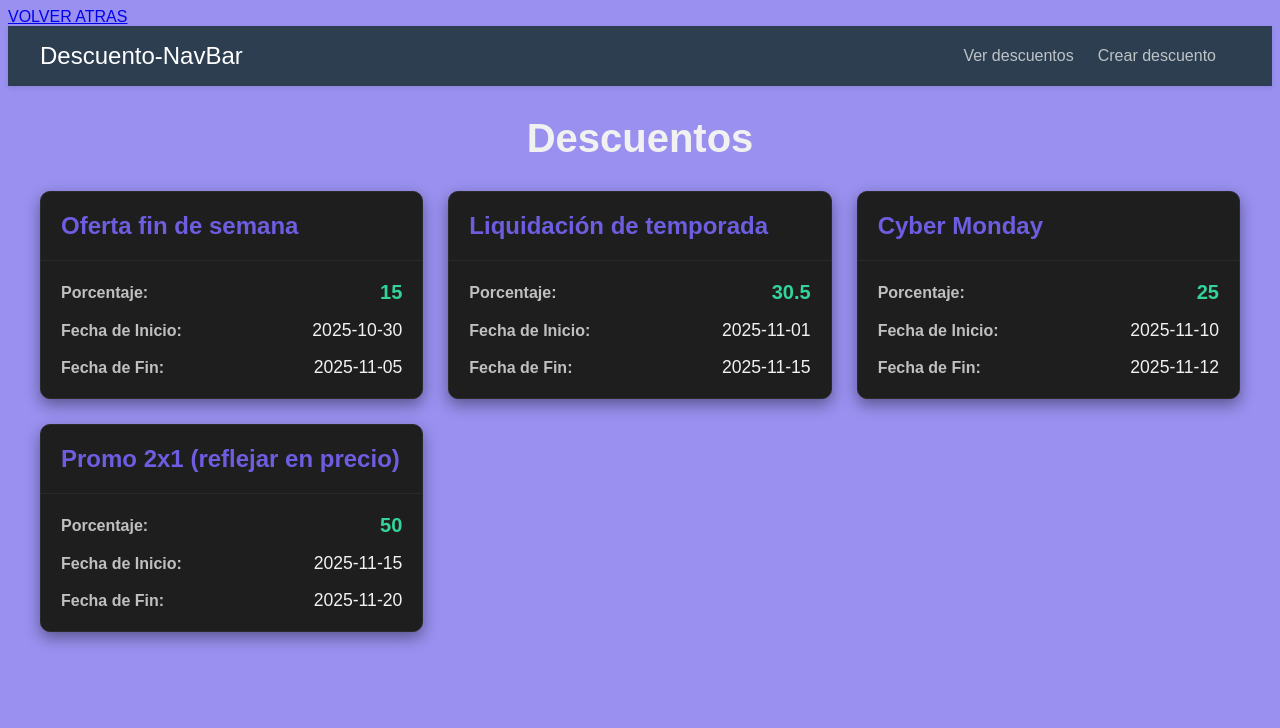
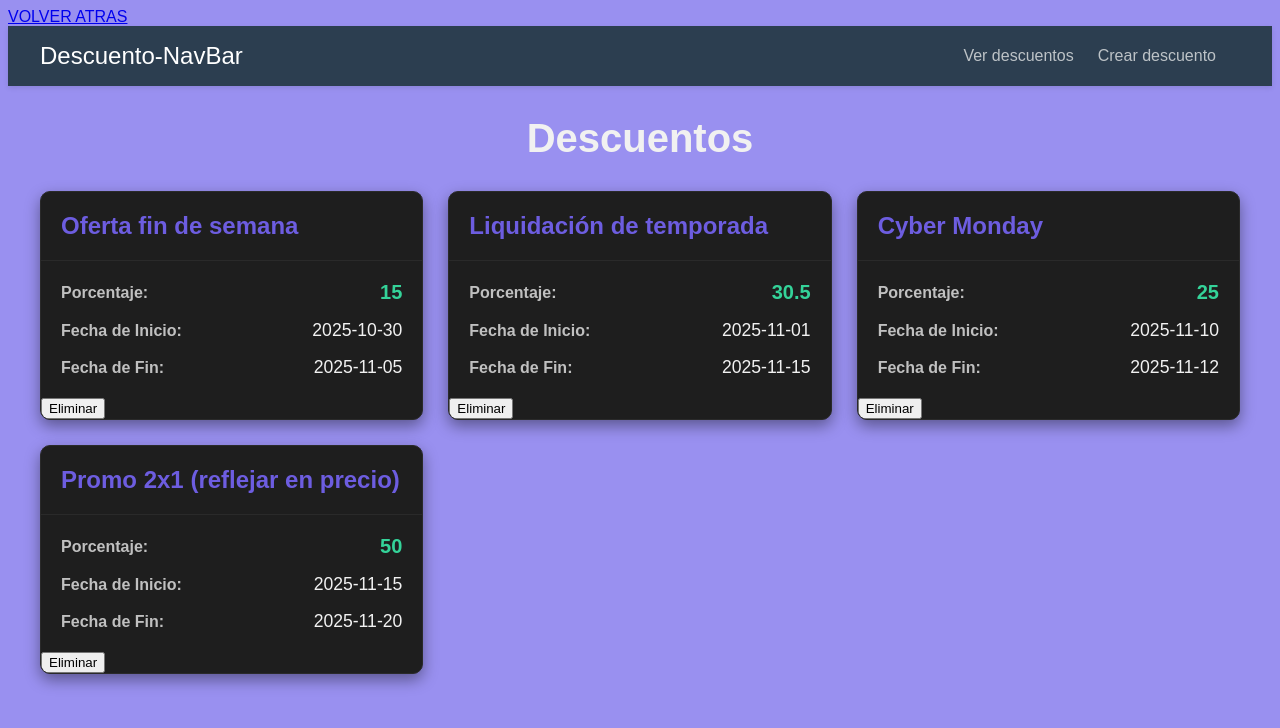
Before and after one commit to Danrognoni/Gestock-FrontEnd, an Angular app: page /descuento/descuentoList in a window 1280 px wide. Shown: the top 728 px of the page. Built offline with nearby package versions, Linux system fonts and the light colour scheme; data requests are answered from the project's data file.

Commit message:
add deleteDescuento to html and ts

```diff
--- a/src/app/pages/descuento-list/descuento.component.html
+++ b/src/app/pages/descuento-list/descuento.component.html
@@ -25,7 +25,7 @@
             <span class="data-value">{{ descuento.fechaFin  }}</span>
           </div>
         </div>
-
+        <button (click)="deleteDescuento(descuento.id)">Eliminar</button>
       </article>
 
     } @empty {
--- a/src/app/pages/descuento-list/descuento.component.ts
+++ b/src/app/pages/descuento-list/descuento.component.ts
@@ -33,7 +33,17 @@ export class DescuentoComponent implements OnInit {
    }
    )
   }
-
-
+  deleteDescuento(id:number){
+    if(confirm("Estás seguro de que desea eliminar este producto?")){
+      this.descuentoService.deleteDescuento(id).subscribe({
+        next: ()=> {
+          alert("Producto eliminado con exito");
+        },
+        error:()=> {
+          alert("Error fatal");
+        }
+      })
+    }
+  }
 
 }
```
